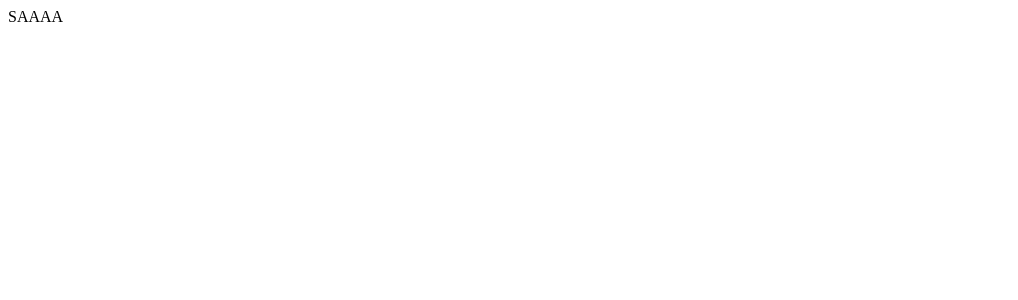
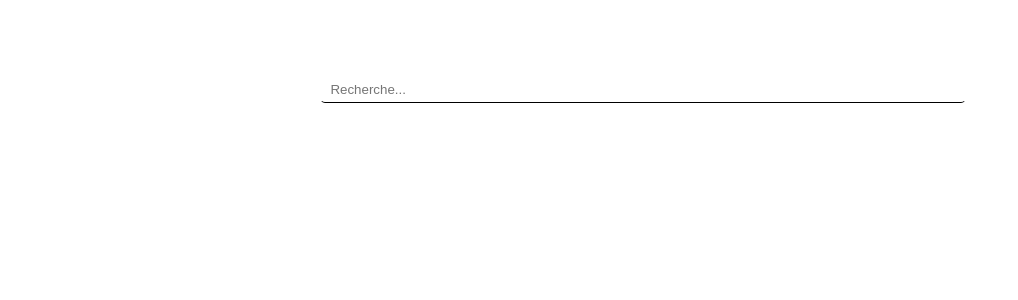
Before and after one commit to Anthonoir576/Projet-03_TypeScript, a React (Create React App) app: page / in a window 1280 px wide. Shown: the top 300 px of the page, without its empty margins (0-1018 px from the left). Built offline with nearby package versions, Linux system fonts and the light colour scheme.

Commit message:
:STYLE: Mise en forme

```diff
--- a/src/App.tsx
+++ b/src/App.tsx
@@ -10,7 +10,14 @@ function App() {
 
   return (
     <div className="App">
-      SAAAA
+      <main>
+        <div className="recherche">
+          <input type="text"
+                 className="recherche-bar"
+                 placeholder='  Recherche...'
+          />
+        </div>
+      </main>
     </div>
   );
 }
--- /dev/null
+++ b/src/Styles/style.css
@@ -0,0 +1,21 @@
+body {
+    padding              : 0;
+    margin               : 0;
+    box-sizing           : border-box;
+}
+
+.recherche {
+    width                : 50%;
+    margin               : 5rem auto;
+}
+
+.recherche-bar {
+    width                : 100%;
+    border-top           : 1px solid transparent;
+    border-left          : 1px solid transparent;
+    border-right         : 1px solid transparent;
+    border-bottom        : 1px solid rgb(0, 0, 0);
+    border-radius        : 5px;
+    padding-bottom       : 5px;
+    outline              : none;
+}
```
Also changed, not shown: src/Components/apiKey.tsx (+4 -4 lines), src/index.tsx (+5 -3 lines).
